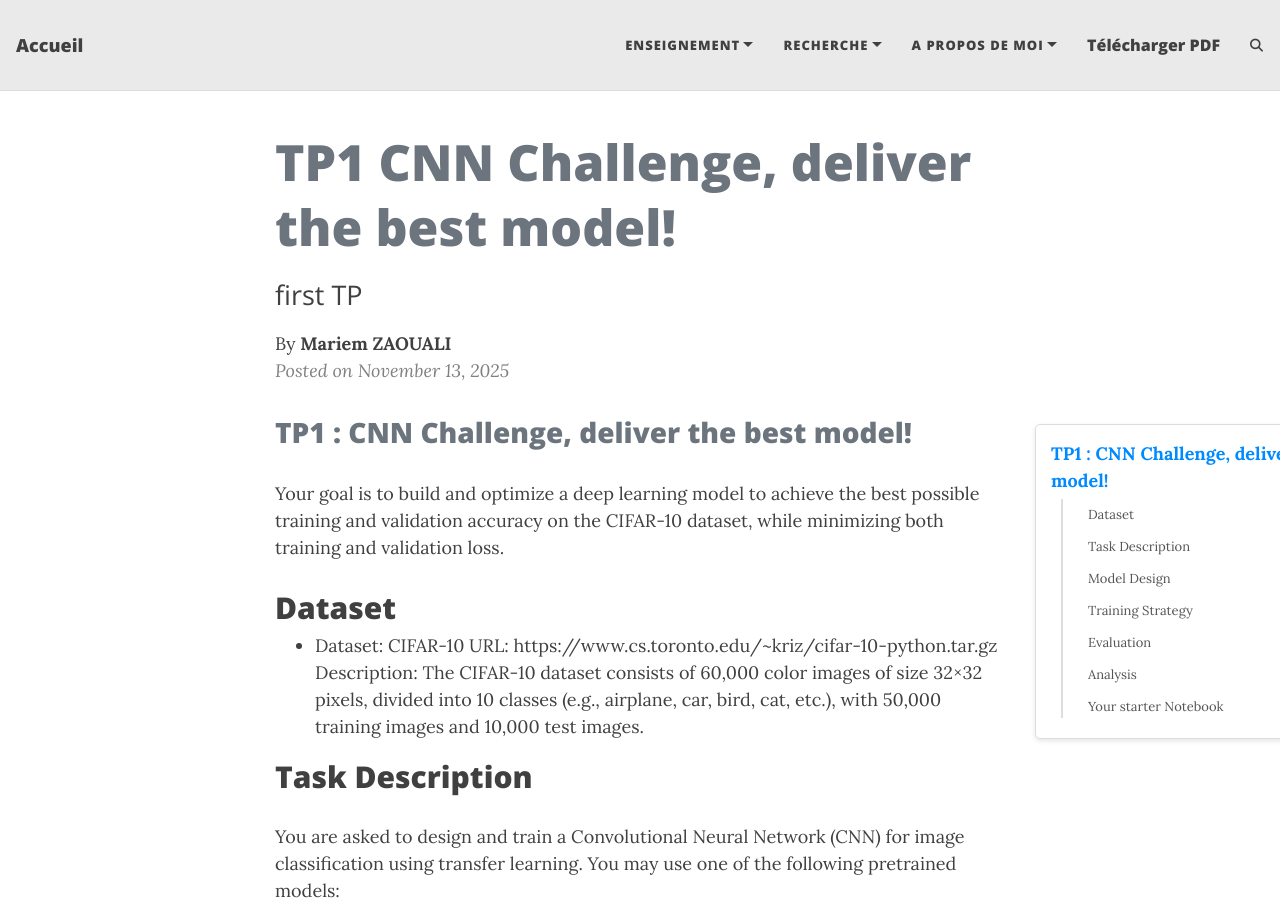
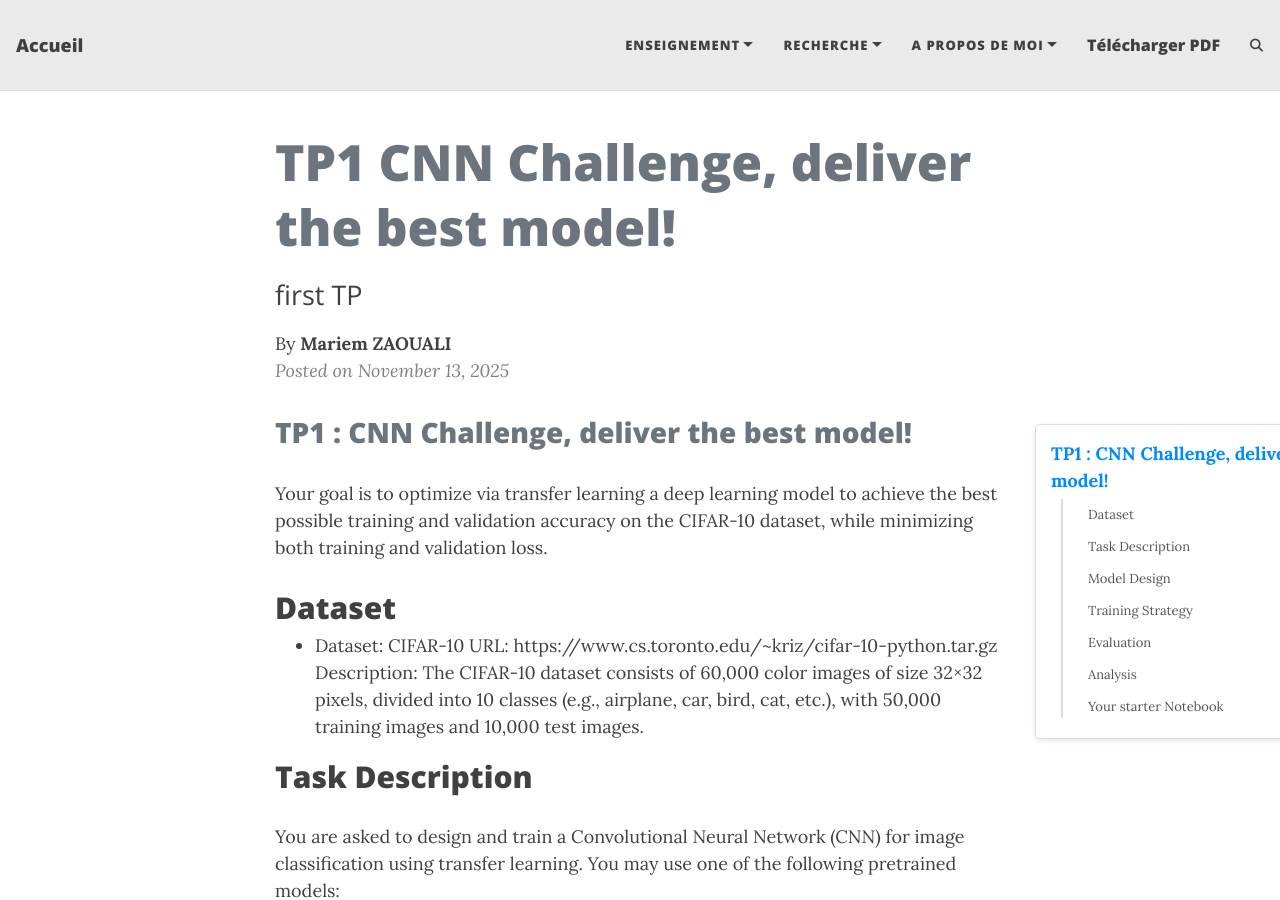
Before and after one commit to MariemZaouali/mariemzaouali.github.io, a Jekyll site: the page built from _posts/2025-11-13-genAITp1.md, in a window 1280 px wide and 900 px high. Built offline with Jekyll 4.4.1, drawn with Linux system fonts in a browser that asks for light colours; comment, search, counter and statistics services are not loaded.

Commit message:
Update 2025-11-13-genAITp1.md

```diff
--- a/_posts/2025-11-13-genAITp1.md
+++ b/_posts/2025-11-13-genAITp1.md
@@ -8,7 +8,7 @@ author: Mariem ZAOUALI
 
 # TP1 : CNN Challenge, deliver the best model!
 
-Your goal is to build and optimize a deep learning model to achieve the best possible training and validation accuracy on the CIFAR-10 dataset, while minimizing both training and validation loss.
+Your goal is to optimize via transfer learning a deep learning model to achieve the best possible training and validation accuracy on the CIFAR-10 dataset, while minimizing both training and validation loss.
 
 ## Dataset
 
```
